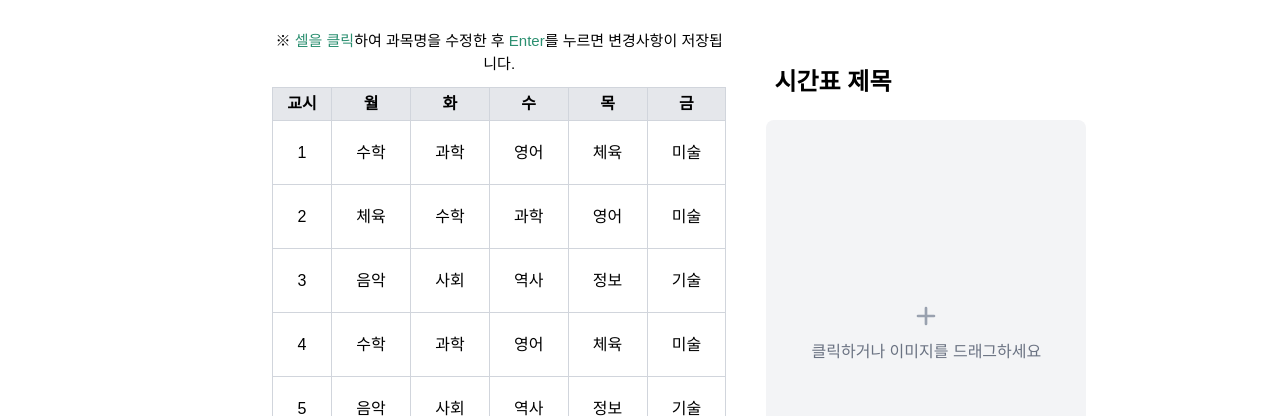
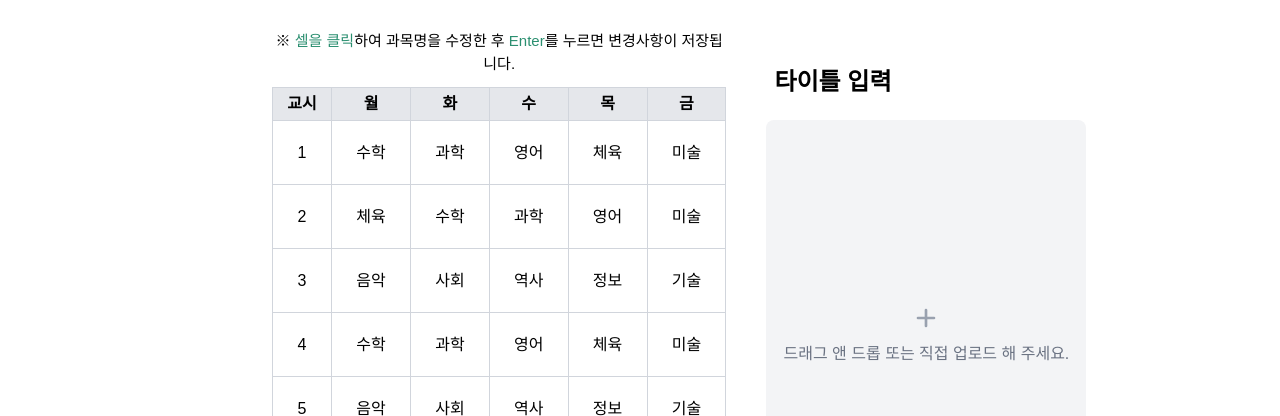
Before and after one commit to airport-pus/Timely-Client, a Next.js app: page / in a window 1280 px wide. Shown: the part 196-612 px from the top of the page. Built offline with nearby package versions, Linux system fonts and the light colour scheme.

Commit message:
chore :: 텍스트 및 간단한 부분 수정

```diff
--- a/app/graph/graph.tsx
+++ b/app/graph/graph.tsx
@@ -145,7 +145,7 @@ export type GraphProps = {
 
 export function Graph({ tableData, editedCells, onCellUpdate }: GraphProps) {
   const cellClass = "py-1 px-1 border border-gray-300 text-center";
-  const [title, setTitle] = useState("시간표 제목");
+  const [title, setTitle] = useState("타이틀 입력");
   const [imageUrl, setImageUrl] = useState<string | null>(null);
   const fileInputRef = useRef<HTMLInputElement>(null);
 
@@ -211,7 +211,7 @@ export function Graph({ tableData, editedCells, onCellUpdate }: GraphProps) {
           className="text-2xl font-bold mb-4 w-full border-b-2 border-transparent hover:border-gray-300 focus:border-[#2B8F70] focus:outline-none px-2 py-1 mt-4"
         />
         <div
-          className="w-80 h-106 bg-gray-100 rounded-lg flex flex-col items-center justify-center cursor-pointer hover:bg-gray-200 transition-colors"
+          className="w-80 h-107 bg-gray-100 rounded-lg flex flex-col items-center justify-center cursor-pointer hover:bg-gray-200 transition-colors"
           onClick={handleImageClick}
           onDrop={handleDrop}
           onDragOver={(e) => e.preventDefault()}
@@ -237,7 +237,7 @@ export function Graph({ tableData, editedCells, onCellUpdate }: GraphProps) {
                 d="M12 6v6m0 0v6m0-6h6m-6 0H6"
             />
             </svg>
-            <p className="text-gray-500">클릭하거나 이미지를 드래그하세요</p>
+            <p className="text-gray-500">드래그 앤 드롭 또는 직접 업로드 해 주세요.</p>
         </>
         )}
 
```
Also changed, not shown: app/globals.css (line endings or trailing spaces).
